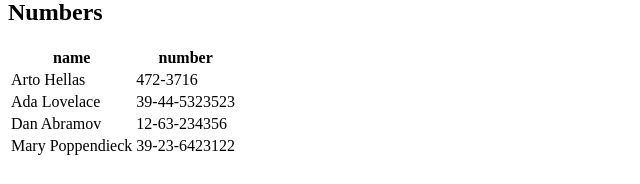
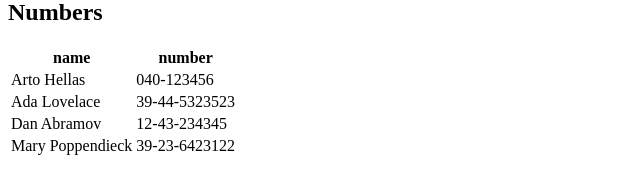
Before and after one commit to adiah-fullstack-open/part2, a React (Create React App) app in the folder phonebook/: page / in a window 1280 px wide. Shown: the part 190-374 px from the top of the page, without its empty margins (0-640 px from the left). Built offline with nearby package versions, Linux system fonts and the light colour scheme; data requests are answered from the project's data file.

Commit message:
Get initial data from server

```diff
--- /dev/null
+++ b/phonebook/db.json
@@ -0,0 +1,24 @@
+{
+  "persons": [
+    {
+      "name": "Arto Hellas",
+      "number": "040-123456",
+      "id": 1
+    },
+    {
+      "name": "Ada Lovelace",
+      "number": "39-44-5323523",
+      "id": 2
+    },
+    {
+      "name": "Dan Abramov",
+      "number": "12-43-234345",
+      "id": 3
+    },
+    {
+      "name": "Mary Poppendieck",
+      "number": "39-23-6423122",
+      "id": 4
+    }
+  ]
+}
--- a/phonebook/src/App.js
+++ b/phonebook/src/App.js
@@ -1,15 +1,17 @@
-import React, { useState } from "react";
+import axios from "axios";
+import React, { useEffect, useState } from "react";
 import AddForm from "./components/AddForm";
 import Filter from "./components/Filter";
 import Phonebook from "./components/Phonebook";
 
 const App = () => {
-  const [persons, setPersons] = useState([
-    { name: "Arto Hellas", number: "472-3716", id: 1 },
-    { name: "Ada Lovelace", number: "39-44-5323523", id: 2 },
-    { name: "Dan Abramov", number: "12-63-234356", id: 3 },
-    { name: "Mary Poppendieck", number: "39-23-6423122", id: 4 },
-  ]);
+  const [persons, setPersons] = useState([]);
+
+  useEffect(() => {
+    axios.get("http://localhost:3001/persons").then((response) => {
+      setPersons(response.data);
+    });
+  }, []);
 
   const [newName, setNewName] = useState("");
   const [newNumber, setNewNumber] = useState("");
```
Also changed, not shown: phonebook/package.json (+6 -1 lines), 1 other file (tests, documents, lock files or other folders).
